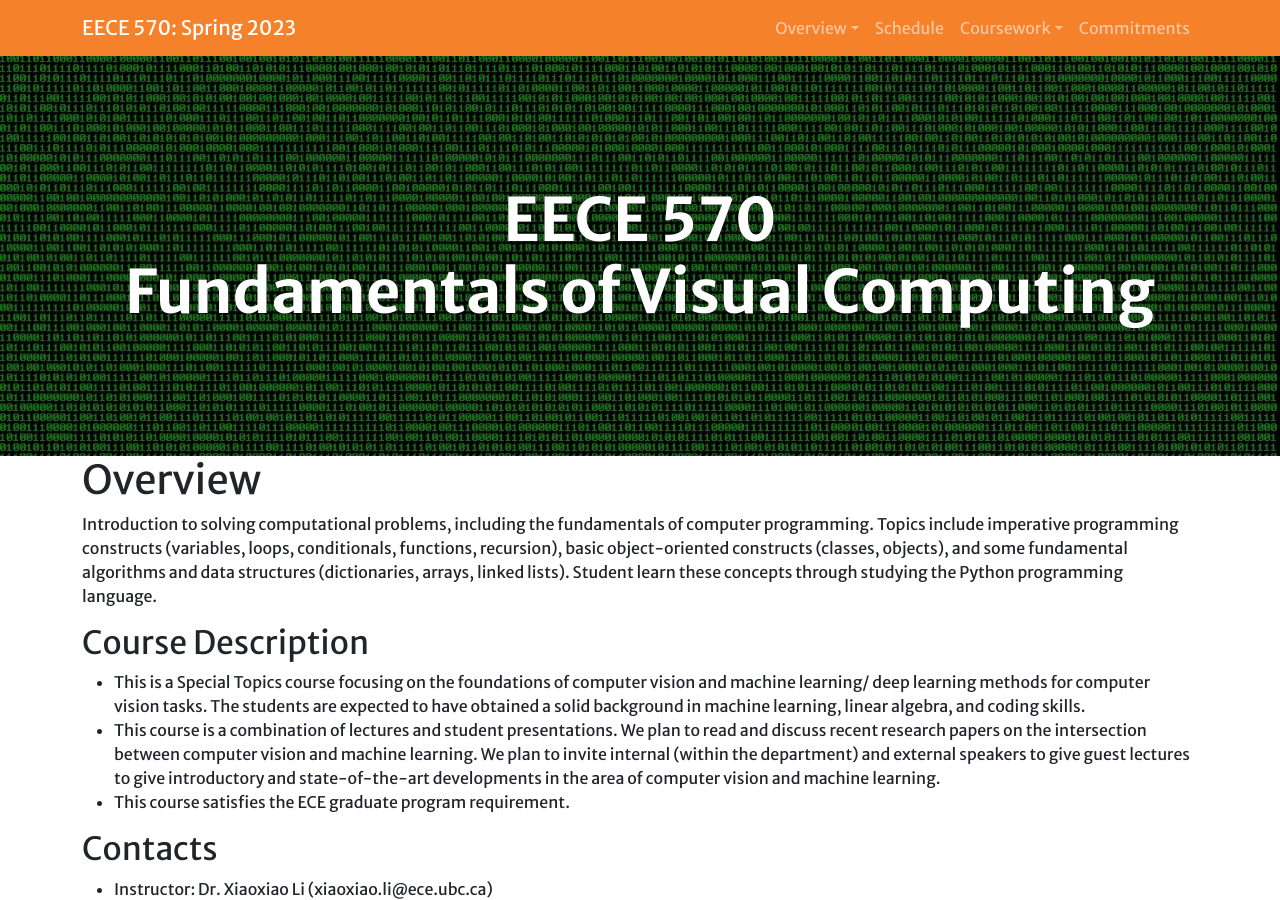
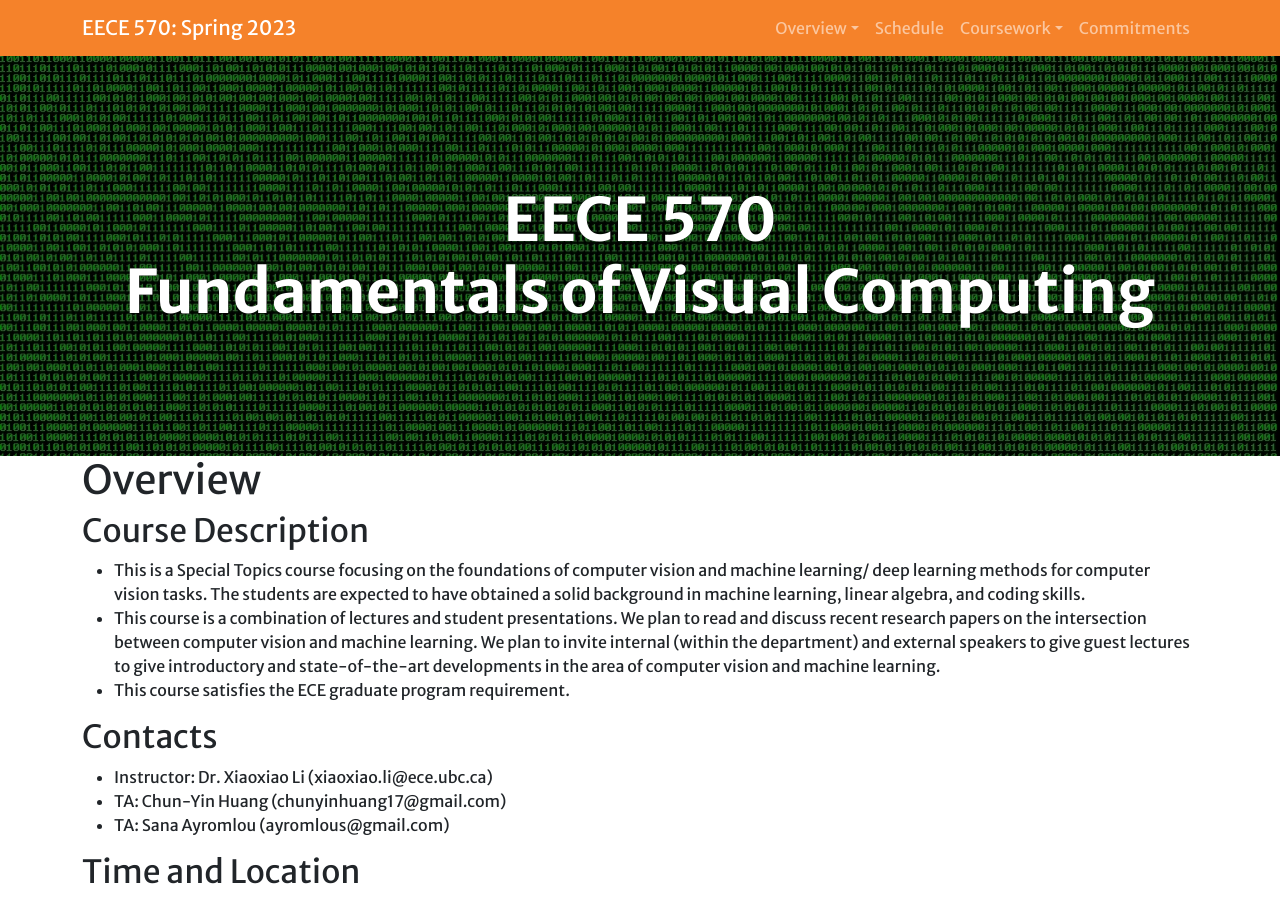
Before and after one commit to xxlya/EECE-570, a Jekyll site: the page built from index.md, in a window 1280 px wide and 900 px high. Built offline with Jekyll 4.4.1, drawn with Linux system fonts in a browser that asks for light colours; a script that is not in the unit is left out; our own code applies the rules of GitHub Pages for plain Markdown files.

Commit message:
Update _config.yml

```diff
--- a/_config.yml
+++ b/_config.yml
@@ -14,13 +14,7 @@
 # You can create any custom variable you would like, and they will be accessible
 # in the templates via {{ site.myvariable }}.
 description: >- # this means to ignore newlines until "baseurl:"
-  Introduction to solving computational problems, including the fundamentals
-  of computer programming. Topics include imperative programming constructs
-  (variables, loops, conditionals, functions, recursion), basic
-  object-oriented constructs (classes, objects), and some fundamental
-  algorithms and data structures (dictionaries, arrays, linked lists).
-  Student learn these concepts through studying the Python programming
-  language.
+
 baseurl: "/eece570" # the subpath of your site, e.g. /blog
 url: "" # the base hostname & protocol for your site, e.g. http://example.com
 
```
